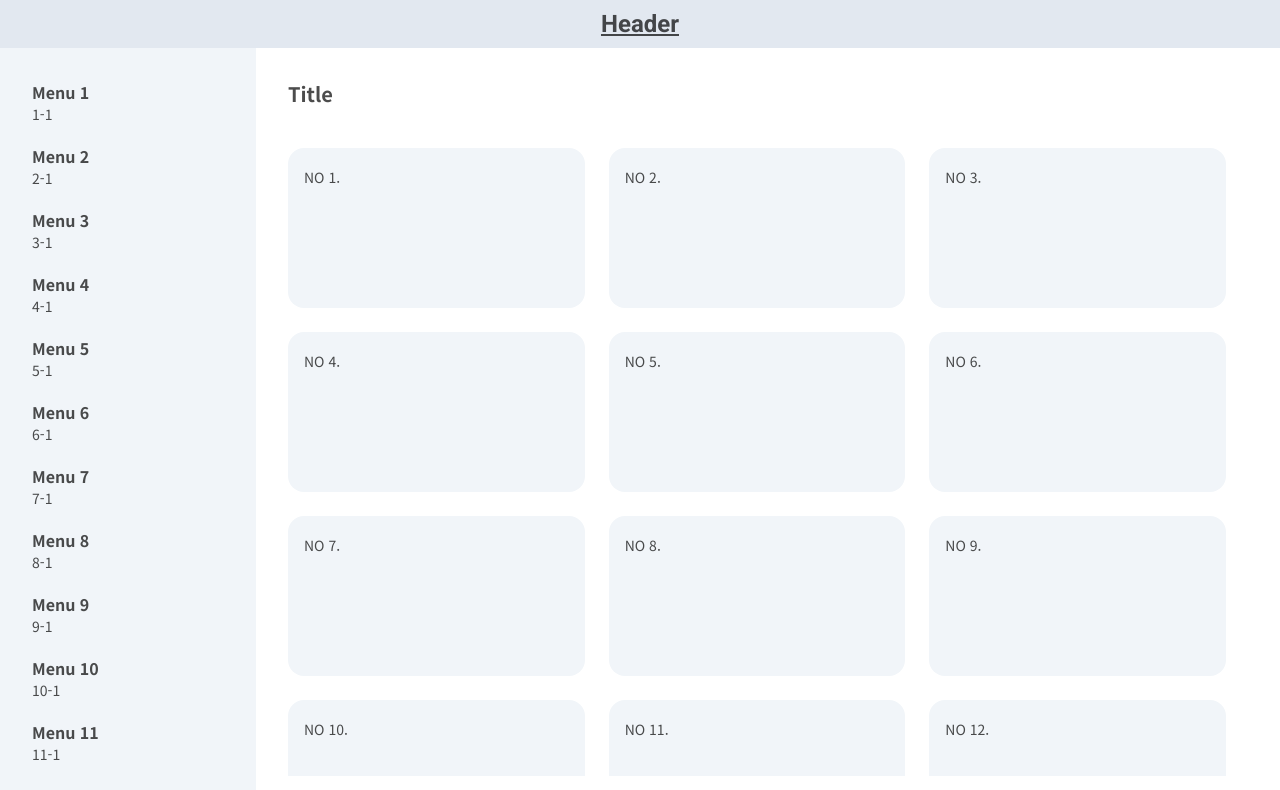
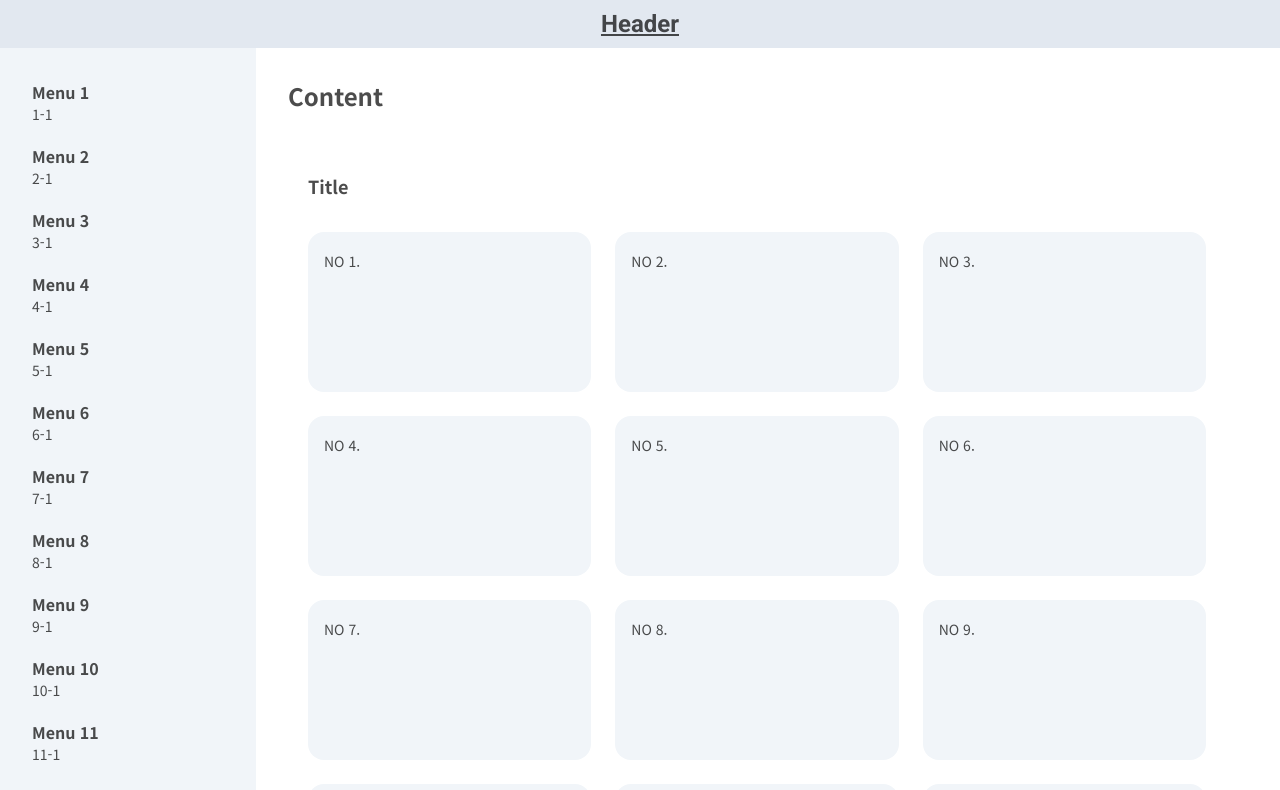
Before and after one commit to suinbo/next-js-project, a Next.js app in the folder my-app/: page /menu1 in a window 1280 px wide. Shown: the top 790 px of the page. Built offline with nearby package versions, Linux system fonts and the light colour scheme.

Commit message:
Feat: menu1 페이지 에러, 로딩 핸들링
- react-error-boundary 추가
- Suspense fallback 추가

```diff
--- a/my-app/package.json
+++ b/my-app/package.json
@@ -12,7 +12,8 @@
     "classnames": "^2.5.1",
     "next": "14.1.3",
     "react": "^18",
-    "react-dom": "^18"
+    "react-dom": "^18",
+    "react-error-boundary": "^4.0.13"
   },
   "devDependencies": {
     "@types/node": "^20",
--- a/my-app/src/app/globals.css
+++ b/my-app/src/app/globals.css
@@ -36,12 +36,12 @@ body {
     }
 
     *::-webkit-scrollbar-track {
-        background: rgba(var(--background-start-rgb), 0.8);
+        background: rgba(var(--background-start-rgb), 0.5);
         border-radius: 10px;
     }
 
     *::-webkit-scrollbar-thumb {
-        background-color: rgba(var(--foreground-rgb), 0.1);
+        background-color: rgba(var(--foreground-rgb), 0.05);
         border-radius: 10px;
     }
 }
--- /dev/null
+++ b/my-app/src/app/menu1/error.tsx
@@ -0,0 +1,16 @@
+"use client"
+
+import { useEffect } from "react"
+
+export default function Error({ error, reset}: {error?: Error, reset?: () => void }) {
+    useEffect(() => {
+        console.error(error)
+      }, [error])
+
+      return (
+        <div>
+            <h2>Something went wrong!</h2>
+            <button onClick={reset}>Try again</button>
+        </div>
+      )
+}
--- a/my-app/src/app/menu1/layout.tsx
+++ b/my-app/src/app/menu1/layout.tsx
@@ -1,7 +1,10 @@
 /** 이벤트 핸들러를 클라이언트 컴포넌트의 props로 전달 X
  * => 서버 컴포넌트에서 클라이언트 컴포넌트로 전환  */
 "use client"
-import { useRef } from "react"
+import { Suspense, useRef } from "react"
+import Loading from "./loading"
+import { ErrorBoundary } from "react-error-boundary"
+import Error from "./error"
 
 export default function RootLayout({
     children,
@@ -21,19 +24,23 @@ export default function RootLayout({
     }
 
     const Menus = () =>
-        [...Array(40)].map((_, index) => (
-            <li key={index} className="flex flex-col font-semibold" onClick={() => onClickLi(index)}>
+        <ul className="h-[95%] flex flex-col gap-5 overflow-scroll overflow-x-hidden">
+            {[...Array(40)].map((_, index) => (
+                <li key={index} className="flex flex-col font-semibold cursor-pointer" onClick={() => onClickLi(index)}>
                     {`Menu ${index + 1}`}
                     <span
                         className="font-normal text-sm"
                         onClick={e => e.stopPropagation()} //이벤트 버블링 방지 (상위로부터)
                         ref={element => {
                             spanRefs.current[index] = element
-                    }}>{`${index + 1}-1`}</span>
+                        }}>{`${index + 1}-1`}
+                    </span>
                 </li>
-        ))
+            ))}
+        </ul>
 
     return (
+        <ErrorBoundary fallback={<Error/>}>
             <div>
                 {/** Header */}
                 <header className="p-2 flex items-center justify-center bg-slate-200">
@@ -41,14 +48,17 @@ export default function RootLayout({
                 </header>
 
                 {/** Navagation */}
-            <nav className="p-8 absolute h-[95%] w-1/5 bg-slate-100">
-                <ul className="h-full flex flex-col gap-5 overflow-scroll overflow-x-hidden">
+                <nav className="p-8 absolute h-[100vh] w-1/5 bg-slate-100">
                     <Menus />
-                </ul>
                 </nav>
 
                 {/** Content */}
-            <div className="absolute h-[95%] w-4/5 left-[calc(1/5*100%)]">{children}</div>
+                <Suspense fallback={<Loading/>}>
+                    <div className="absolute h-[calc(100vh-48px)] w-4/5 left-[calc(1/5*100%)]">
+                        {children}
                     </div>
+                </Suspense>
+            </div>
+        </ErrorBoundary>
     )
 }
--- /dev/null
+++ b/my-app/src/app/menu1/loading.tsx
@@ -0,0 +1,5 @@
+export default function Loading() {
+    return (
+        <div>loading ...</div>
+    )
+}
--- a/my-app/src/app/menu1/page.tsx
+++ b/my-app/src/app/menu1/page.tsx
@@ -3,19 +3,20 @@ export default function Page() {
         [...Array(40)].map((_, index) => (
             <li
                 key={`content_${index}`}
-                className="w-[calc((100%-48px)/2)] lg:w-[calc((100%-70px)/3)] h-40 bg-slate-100 p-4 cursor-pointer rounded-2xl hover:border hover:transition hover:duration-500 hover:border-indigo-600">
+                className="w-[calc((100%-48px)/2)] lg:w-[calc((100%-70px)/3)] h-40 bg-slate-100 p-4 cursor-pointer rounded-2xl hover:border hover:transition hover:duration-500 hover:border-slate-600">
                 <span className="text-sm">NO {index + 1}.</span>
             </li>
         ))
 
     return (
-        <div className="p-8 flex flex-col gap-10 h-full">
-            <p className="text-xl font-semibold">Title</p>
-            <div className="overflow-scroll overflow-x-hidden">
-                <ul className="flex w-full flex-wrap gap-6">
+        <div className="p-8 flex flex-col gap-10">
+            <h1 className="font-bold text-2xl">Content</h1>
+            <div className="m-5 h-[820px]">
+                <p className="mb-8 font-bold text-lg">Title</p>
+                <ul className="flex w-full h-[100%] flex-wrap gap-6 overflow-scroll overflow-x-hidden">
                     <Li />
                 </ul>
             </div>
         </div>
-    )
+            )
 }
--- a/my-app/src/app/page.tsx
+++ b/my-app/src/app/page.tsx
@@ -4,7 +4,7 @@ import Dashboard from "./dashboard"
 export default function Home() {
     return (
         <main className="flex min-h-screen flex-col items-center justify-between p-24">
-            <Dashboard></Dashboard>
+            <Dashboard />
             <div className="z-10 max-w-5xl w-full items-center justify-between font-mono text-sm lg:flex">
                 <p className="fixed left-0 top-0 flex w-full justify-center border-b border-gray-300 bg-gradient-to-b from-zinc-200 pb-6 pt-8 backdrop-blur-2xl dark:border-neutral-800 dark:bg-zinc-800/30 dark:from-inherit lg:static lg:w-auto  lg:rounded-xl lg:border lg:bg-gray-200 lg:p-4 lg:dark:bg-zinc-800/30">
                     Get started by editing&nbsp;
```
Also changed, not shown: 2 other files (tests, documents, lock files or other folders). Lines whose indentation alone changed are shown as unchanged.
